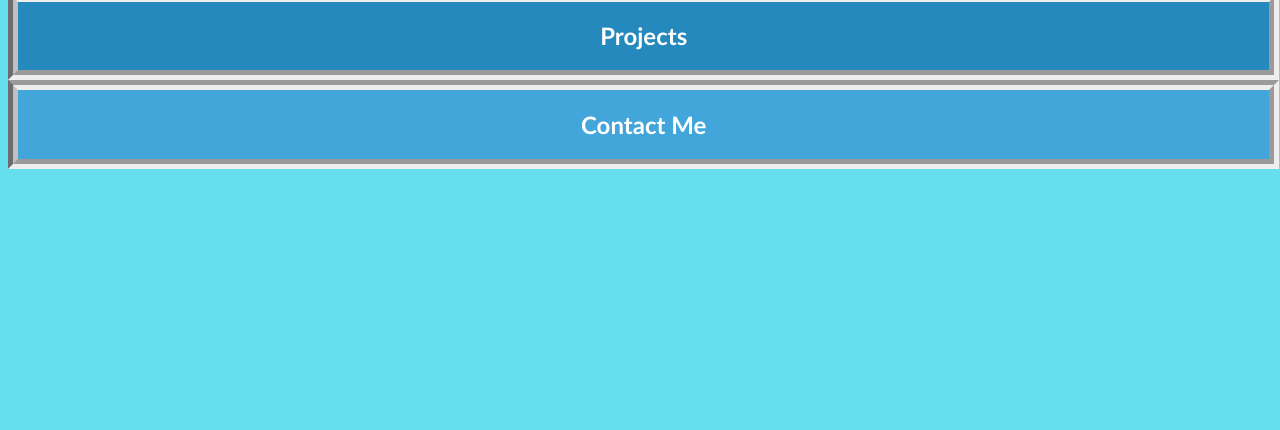
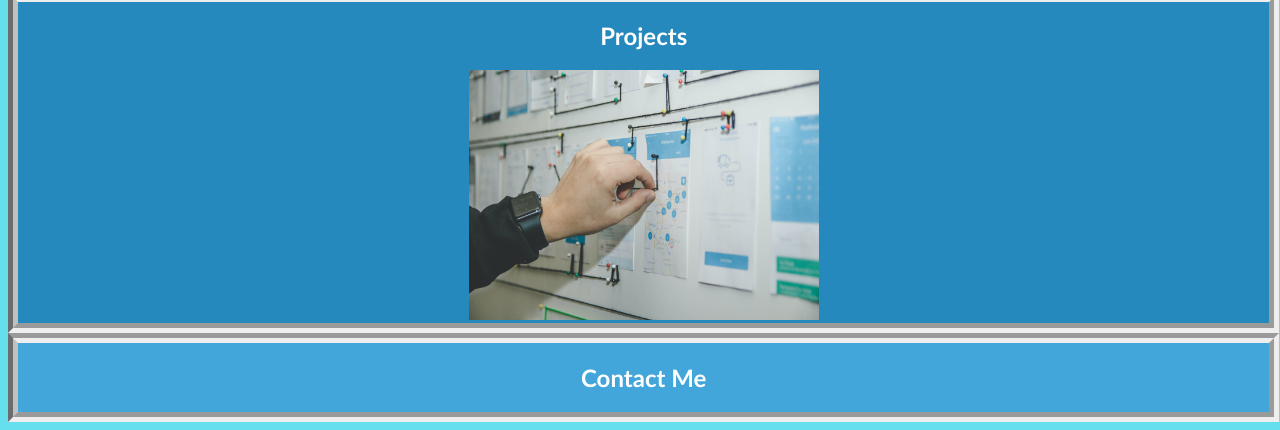
Before and after one commit to blackshane/challenge-two, a plain HTML site: page index.html in a window 1280 px wide. Shown: the part 581-1011 px from the top of the page. Before the commit the page ends 800 px from the top, so only its background shows below. Drawn offline with Linux system fonts and the light colour scheme.

Commit message:
added 'Project' pic with link to GitHub profile

```diff
--- a/index.html
+++ b/index.html
@@ -53,7 +53,9 @@
 
     <section id="projects" class="nav-links">
         <h2>Projects</h2>
-
+        <a href="https://github.com/blackshane" target="_blank">
+            <img src="assets/images/project-pic.jpg" alt="image of a board displaying work in progress" style="width:350px; height:250px"/>
+        </a>
     </section>
 
     <section id="contact-me" class="nav-links"> <!-- moved here from footer-->
```
Also changed, not shown: assets/images/project-pic.jpg (added).
